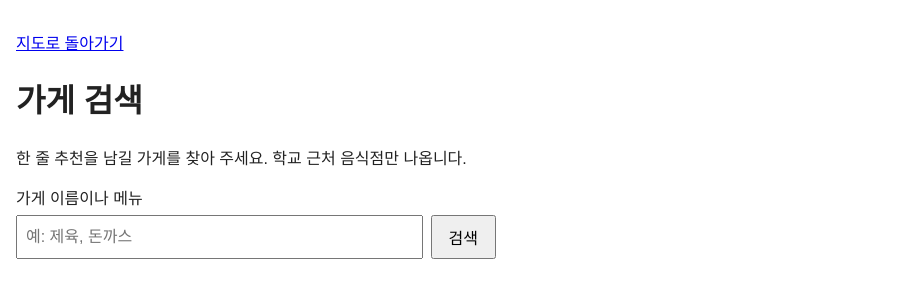
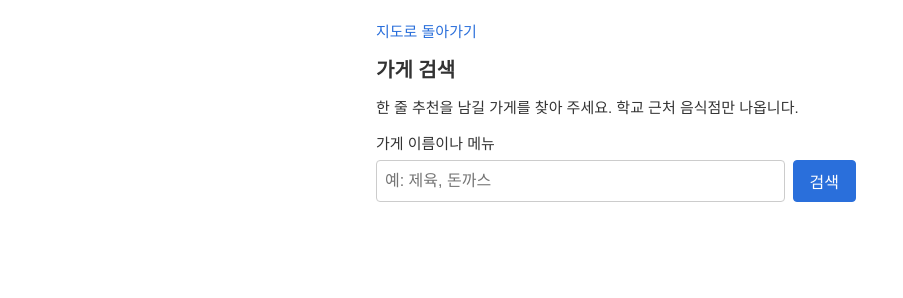
Before and after one commit to cjs1004ounds/oss-team07-daesik, a website: page public/search.html in a window 1280 px wide. Shown: the whole page, without its empty margins (0-903 px from the left). Drawn offline with Linux system fonts and the light colour scheme.

Commit message:
feat: 공통 스타일에 글꼴, 입력 칸, 버튼 모양 추가

```diff
--- a/public/css/style.css
+++ b/public/css/style.css
@@ -1,11 +1,98 @@
 /* 모든 화면이 같이 쓰는 기본 스타일 */
 
+/* 색
+   글자 #333, 덜 중요한 글자 #888, 선 #e5e5e5, 강조 #2a6fdb */
+
+* {
+  box-sizing: border-box;
+}
+
 body {
-  margin: 0;
-  padding: 16px;
-  font-family: sans-serif;
-  line-height: 1.5;
+  max-width: 560px;
+  margin: 0 auto;
+  padding: 20px 16px 40px;
+  font-family: "Malgun Gothic", "Apple SD Gothic Neo", sans-serif;
+  font-size: 15px;
+  line-height: 1.6;
   /* 기기가 다크 모드여도 글자가 보이게 배경과 글자색을 정해 둔다 */
   background: #fff;
-  color: #222;
+  color: #333;
 }
+
+h1 {
+  margin: 0 0 12px;
+  font-size: 20px;
+  line-height: 1.4;
+}
+
+p {
+  margin: 0 0 12px;
+}
+
+a {
+  color: #2a6fdb;
+  text-decoration: none;
+}
+
+a:hover {
+  text-decoration: underline;
+}
+
+/* 입력 칸과 버튼은 글꼴을 따로 정해 주지 않으면 브라우저 기본 글꼴로 나온다 */
+input,
+button {
+  font-family: inherit;
+  font-size: 15px;
+}
+
+input[type="text"],
+input[type="search"],
+input[type="number"] {
+  padding: 9px 10px;
+  border: 1px solid #ccc;
+  border-radius: 4px;
+  color: #333;
+}
+
+input:focus {
+  border-color: #2a6fdb;
+  outline: none;
+}
+
+/* 기본 버튼. 링크를 버튼처럼 보이게 할 때는 class="button"을 붙인다 */
+button,
+.button {
+  display: inline-block;
+  padding: 9px 16px;
+  border: 1px solid #2a6fdb;
+  border-radius: 4px;
+  background: #2a6fdb;
+  color: #fff;
+  cursor: pointer;
+}
+
+button:hover,
+.button:hover {
+  background: #1f5cbd;
+  border-color: #1f5cbd;
+  text-decoration: none;
+}
+
+button:disabled {
+  background: #a9c1ea;
+  border-color: #a9c1ea;
+  cursor: default;
+}
+
+/* 키보드로 옮겨 다닐 때 지금 어디에 있는지 보이게 한다 */
+a:focus-visible,
+button:focus-visible {
+  outline: 2px solid #2a6fdb;
+  outline-offset: 2px;
+}
+
+/* 덜 중요한 안내 글자 */
+.sub {
+  font-size: 13px;
+  color: #888;
+}
```
